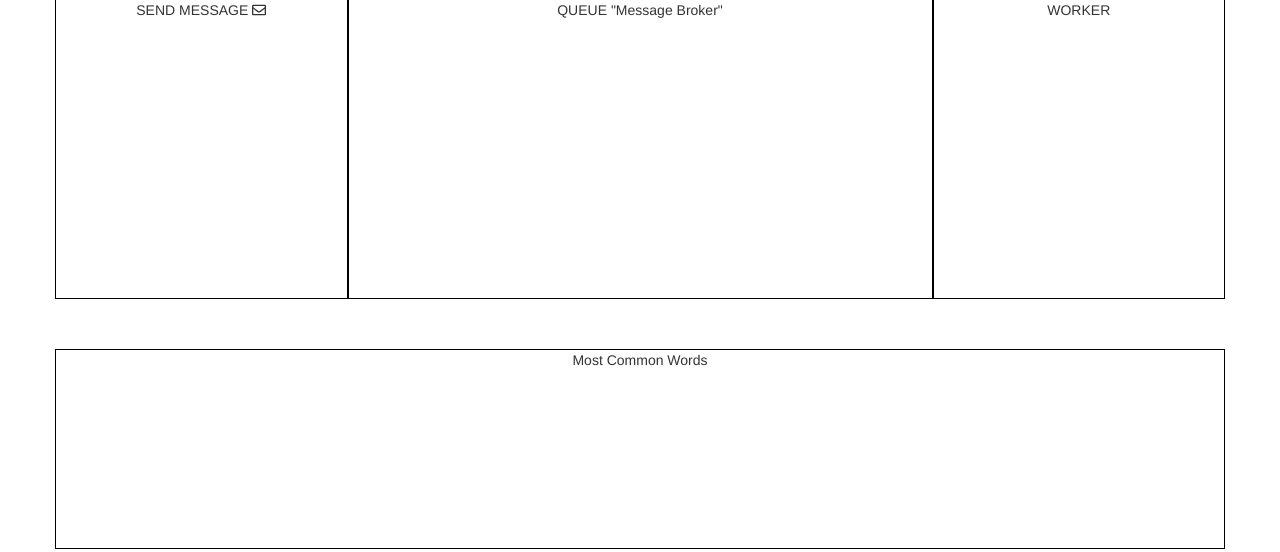
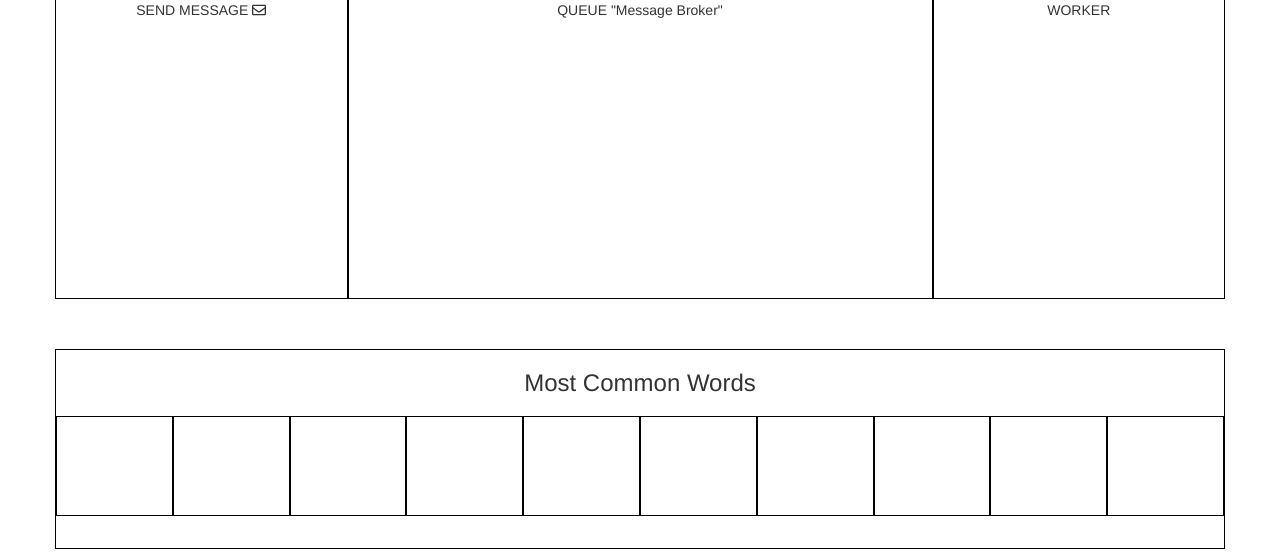
Before and after one commit to TJBANEY/redis_rabbit_celery, a Django app: page / in a window 1280 px wide. Shown: the part 248-800 px from the top of the page. Run offline with Django 3.2, Linux system fonts and the light colour scheme; some libraries are stand-ins or nearby versions.

Commit message:
edits to home template

```diff
--- a/celery_redis_rabbit_tut/celery_redis_rabbit_tut/urls.py
+++ b/celery_redis_rabbit_tut/celery_redis_rabbit_tut/urls.py
@@ -16,9 +16,10 @@
 from django.contrib import admin
 from django.urls import path
 
-from .views import home
+from .views import home, get_word_results
 
 urlpatterns = [
+    path('get_word_results/', get_word_results),
     path('', home),
     path('admin/', admin.site.urls),
 ]
--- a/celery_redis_rabbit_tut/celery_redis_rabbit_tut/views.py
+++ b/celery_redis_rabbit_tut/celery_redis_rabbit_tut/views.py
@@ -1,7 +1,30 @@
+import json
+
+from django.http import HttpResponse
 from django.shortcuts import render
+
+from wikipedia.models import Word
 
 
 def home(request):
     template = 'home.html'
 
     return render(request, template, {})
+
+def get_word_results(request):
+    words = Word.objects.all().order_by('-occurrence')
+
+    top_words = {
+        'one': words[0].to_json(),
+        'two': words[1].to_json(),
+        'three': words[2].to_json(),
+        'four': words[3].to_json(),
+        'five': words[4].to_json(),
+        'six': words[5].to_json(),
+        'seven': words[6].to_json(),
+        'eight': words[7].to_json(),
+        'nine': words[8].to_json(),
+        'ten': words[9].to_json(),
+    }
+
+    return HttpResponse(json.dumps(top_words), content_type='application/json')
--- a/celery_redis_rabbit_tut/templates/home.html
+++ b/celery_redis_rabbit_tut/templates/home.html
@@ -6,7 +6,54 @@
     <link rel="stylesheet" href="https://maxcdn.bootstrapcdn.com/bootstrap/3.3.7/css/bootstrap.min.css"
           integrity="sha384-BVYiiSIFeK1dGmJRAkycuHAHRg32OmUcww7on3RYdg4Va+PmSTsz/K68vbdEjh4u" crossorigin="anonymous">
 
+    <script src="https://code.jquery.com/jquery-3.3.1.min.js"></script>
     <script defer src="https://use.fontawesome.com/releases/v5.0.8/js/all.js"></script>
+
+    <script>
+        var pulse = function () {
+            setTimeout(function () {
+                $.ajax({
+                    method: 'GET',
+                    url: '/get_word_results/'
+                }).then(function success(response) {
+                    $('#one .name').html(response.one.name);
+                    $('#one .count').html(response.one.count);
+
+                    $('#two .name').html(response.two.name);
+                    $('#two .count').html(response.two.count);
+
+                    $('#three .name').html(response.three.name);
+                    $('#three .count').html(response.three.count);
+
+                    $('#four .name').html(response.four.name);
+                    $('#four .count').html(response.four.count);
+
+                    $('#five .name').html(response.five.name);
+                    $('#five .count').html(response.five.count);
+
+                    $('#six .name').html(response.six.name);
+                    $('#six .count').html(response.six.count);
+
+                    $('#seven .name').html(response.seven.name);
+                    $('#seven .count').html(response.seven.count);
+
+                    $('#eight .name').html(response.eight.name);
+                    $('#eight .count').html(response.eight.count);
+
+                    $('#nine .name').html(response.nine.name);
+                    $('#nine .count').html(response.nine.count);
+
+                    $('#ten .name').html(response.ten.name);
+                    $('#ten .count').html(response.ten.count);
+                }, function error() {
+                    console.log('FAILURE')
+                });
+
+                pulse()
+            }, 3000);
+        };
+    </script>
+
 
 </head>
 <body>
@@ -17,7 +64,7 @@
     </div>
     <div class="row" style="padding-top: 50px;">
         <div class="col-xs-12" style="text-align: center;">
-            <button class="btn btn-info">BEGIN</button>
+            <button class="btn btn-info" onclick="pulse()">BEGIN</button>
         </div>
     </div>
     <div class="row" style="margin-top: 50px;">
@@ -35,7 +82,49 @@
     </div>
     <div class="row" style="margin-top: 50px;">
         <div class="col-xs-12" style="border: 1px solid black; text-align: center; height: 200px;">
-            Most Common Words
+            <h3 style="margin-bottom: 20px;">Most Common Words</h3>
+            <div class="row">
+                <div style="width: 10%; height: 100px; border: 1px solid black; float: left;" id="one">
+                    <p style="margin-bottom: 2px" class="name"></p>
+                    <p style="margin: 0;" class="count"></p>
+                </div>
+                <div style="width: 10%; height: 100px; border: 1px solid black; float: left;" id="two">
+                    <p style="margin-bottom: 2px" class="name"></p>
+                    <p style="margin: 0;" class="count"></p>
+                </div>
+                <div style="width: 10%; height: 100px; border: 1px solid black; float: left;" id="three">
+                    <p style="margin-bottom: 2px" class="name"></p>
+                    <p style="margin: 0;" class="count"></p>
+                </div>
+                <div style="width: 10%; height: 100px; border: 1px solid black; float: left;" id="four">
+                    <p style="margin-bottom: 2px" class="name"></p>
+                    <p style="margin: 0;" class="count"></p>
+                </div>
+                <div style="width: 10%; height: 100px; border: 1px solid black; float: left;" id="five">
+                    <p style="margin-bottom: 2px" class="name"></p>
+                    <p style="margin: 0;" class="count"></p>
+                </div>
+                <div style="width: 10%; height: 100px; border: 1px solid black; float: left;" id="six">
+                    <p style="margin-bottom: 2px" class="name"></p>
+                    <p style="margin: 0;" class="count"></p>
+                </div>
+                <div style="width: 10%; height: 100px; border: 1px solid black; float: left;" id="seven">
+                    <p style="margin-bottom: 2px" class="name"></p>
+                    <p style="margin: 0;" class="count"></p>
+                </div>
+                <div style="width: 10%; height: 100px; border: 1px solid black; float: left;" id="eight">
+                    <p style="margin-bottom: 2px" class="name"></p>
+                    <p style="margin: 0;" class="count"></p>
+                </div>
+                <div style="width: 10%; height: 100px; border: 1px solid black; float: left;" id="nine">
+                    <p style="margin-bottom: 2px" class="name"></p>
+                    <p style="margin: 0;" class="count"></p>
+                </div>
+                <div style="width: 10%; height: 100px; border: 1px solid black; float: left;" id="ten">
+                    <p style="margin-bottom: 2px" class="name"></p>
+                    <p style="margin: 0;" class="count"></p>
+                </div>
+            </div>
         </div>
     </div>
 </div>
--- a/celery_redis_rabbit_tut/wikipedia/views.py
+++ b/celery_redis_rabbit_tut/wikipedia/views.py
@@ -1,3 +1,4 @@
 from django.shortcuts import render
 
 # Create your views here.
+get
```
Also changed, not shown: celery_redis_rabbit_tut/soup_task.py (+5 -11 lines), celery_redis_rabbit_tut/wikipedia/models.py (+8 -0 lines), celery_redis_rabbit_tut/db.sqlite3.
